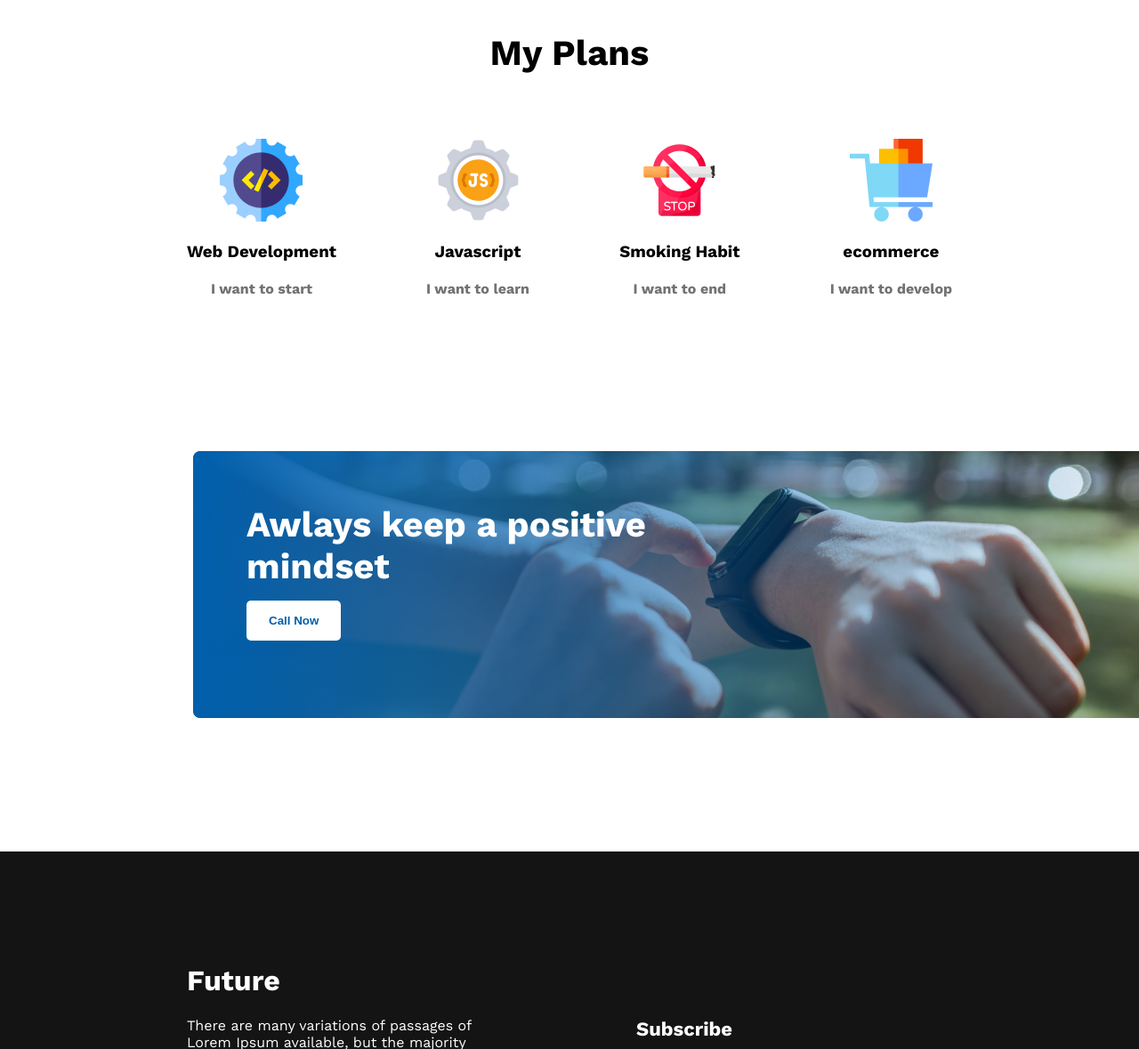
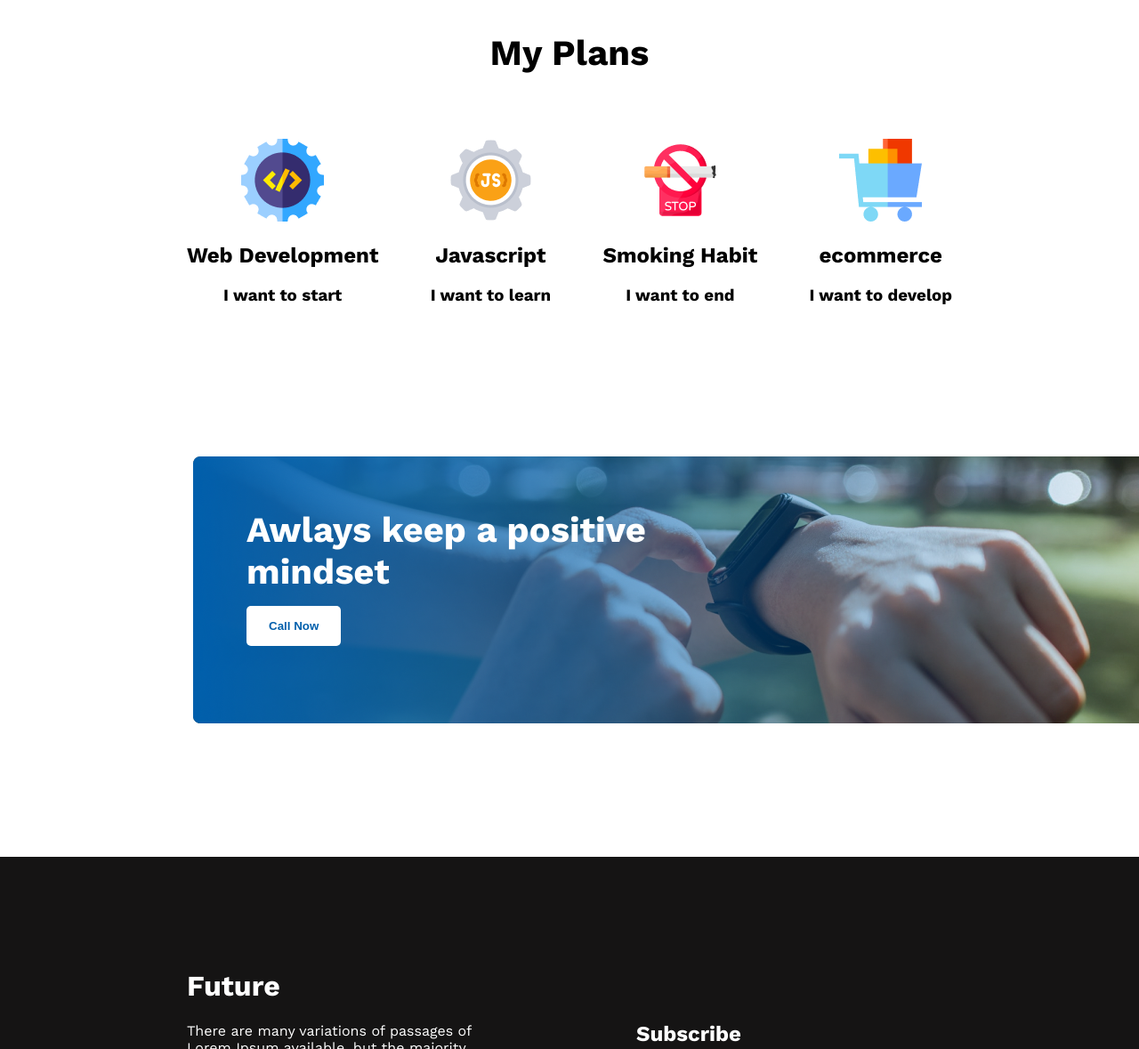
Before and after one commit to Bomstar/Web-Dev-Portfolio, a plain HTML site: page Practice 1/index.html in a window 1280 px wide. Shown: the part 2253-3432 px from the top of the page at 89% size. Drawn offline with nearby package versions, Linux system fonts and the light colour scheme.

Commit message:
some header tags changed

```diff
--- a/Practice 1/index.html
+++ b/Practice 1/index.html
@@ -3,6 +3,7 @@
 <head>
     <meta charset="UTF-8">
     <meta name="viewport" content="width=device-width, initial-scale=1.0">
+    <meta name="description" content="It's my think out of box">
     <title>Think out of the box</title>
     <link rel="stylesheet" href="style-1.css">
     <link rel="preconnect" href="https://fonts.googleapis.com">
@@ -41,23 +42,23 @@
             <div class="start-skills">
                 <div>
                     <img src="./images/icons/web.png" alt="">
-                    <h3>Web Development</h3>
-                    <h4>I want to start</h4>
+                    <h2>Web Development</h2>
+                    <h3>I want to start</h3>
                 </div>
                 <div>
                     <img src="./images/icons/js.png" alt="">
-                    <h3>Javascript</h3>
-                    <h4>I want to learn</h4>
+                    <h2>Javascript</h2>
+                    <h3>I want to learn</h3>
                 </div>
                 <div>
                     <img src="./images/icons/smoke.png" alt="">
-                    <h3>Smoking Habit</h3>
-                    <h4>I want to end</h4>
+                    <h2>Smoking Habit</h2>
+                    <h3>I want to end</h3>
                 </div>
                 <div>
                     <img src="./images/icons/ecom.png" alt="">
-                    <h3>ecommerce</h3>
-                    <h4>I want to develop</h4>
+                    <h2>ecommerce</h2>
+                    <h3>I want to develop</h3>
                 </div>
             </div>
         </section>
@@ -79,7 +80,7 @@
             <span><img src="./images/icons/fb.png" alt=""><img src="./images/icons/twitter.png" alt=""><img src="./images/icons/youtube.png" alt=""></span>
         </div>
         <div class="footer-items sub-footer">
-            <h3>Subscribe</h3>
+            <h2>Subscribe</h2>
             <input class="sub-inp" type="text" name="" placeholder="Enter your email" id=""><br>
             <button class="sub-btn">Subscribe</button>
         </div>
```
